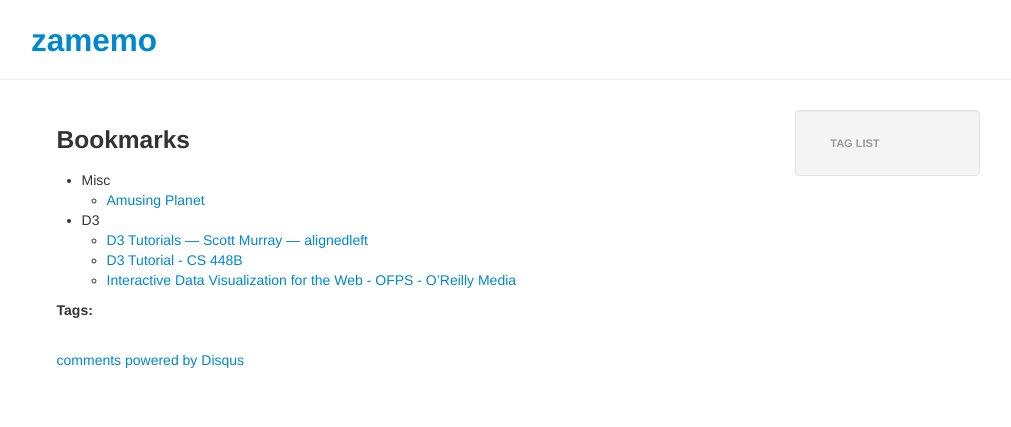
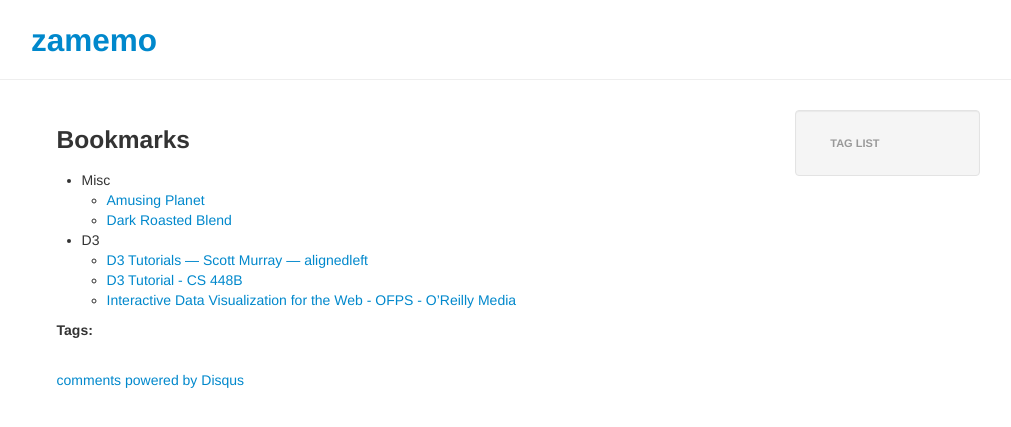
Before and after one commit to zamemo/zamemo.github.com, a Jekyll site: the page built from _posts/2012-01-01-bookmarks.md, in a window 1280 px wide. Shown: the top 427 px of the page, without its empty margins (69-1080 px from the left). Built offline with Jekyll 4.4.1, drawn with Linux system fonts in a browser that asks for light colours; nearby versions of some CDN libraries; comment, search, counter and statistics services are not loaded.

Commit message:
Updated bookmark

```diff
--- a/_posts/2012-01-01-bookmarks.md
+++ b/_posts/2012-01-01-bookmarks.md
@@ -4,8 +4,10 @@ tags:
 title: Bookmarks
 ---
 * Misc
-  * [Amusing Planet](http://www.amusingplanet.com/)
+  - [Amusing Planet](http://www.amusingplanet.com/)
+  - [Dark Roasted Blend](http://www.darkroastedblend.com/)
+
 * D3
-  * [D3 Tutorials — Scott Murray — alignedleft](http://alignedleft.com/tutorials/d3/)
-  * [D3 Tutorial - CS 448B](https://graphics.stanford.edu/wikis/cs448b-12-fall/D3_Tutorial)
-  * [Interactive Data Visualization for the Web - OFPS - O'Reilly Media](http://ofps.oreilly.com/titles/9781449339739/index.html)
+  - [D3 Tutorials — Scott Murray — alignedleft](http://alignedleft.com/tutorials/d3/)
+  - [D3 Tutorial - CS 448B](https://graphics.stanford.edu/wikis/cs448b-12-fall/D3_Tutorial)
+  - [Interactive Data Visualization for the Web - OFPS - O'Reilly Media](http://ofps.oreilly.com/titles/9781449339739/index.html)
```
